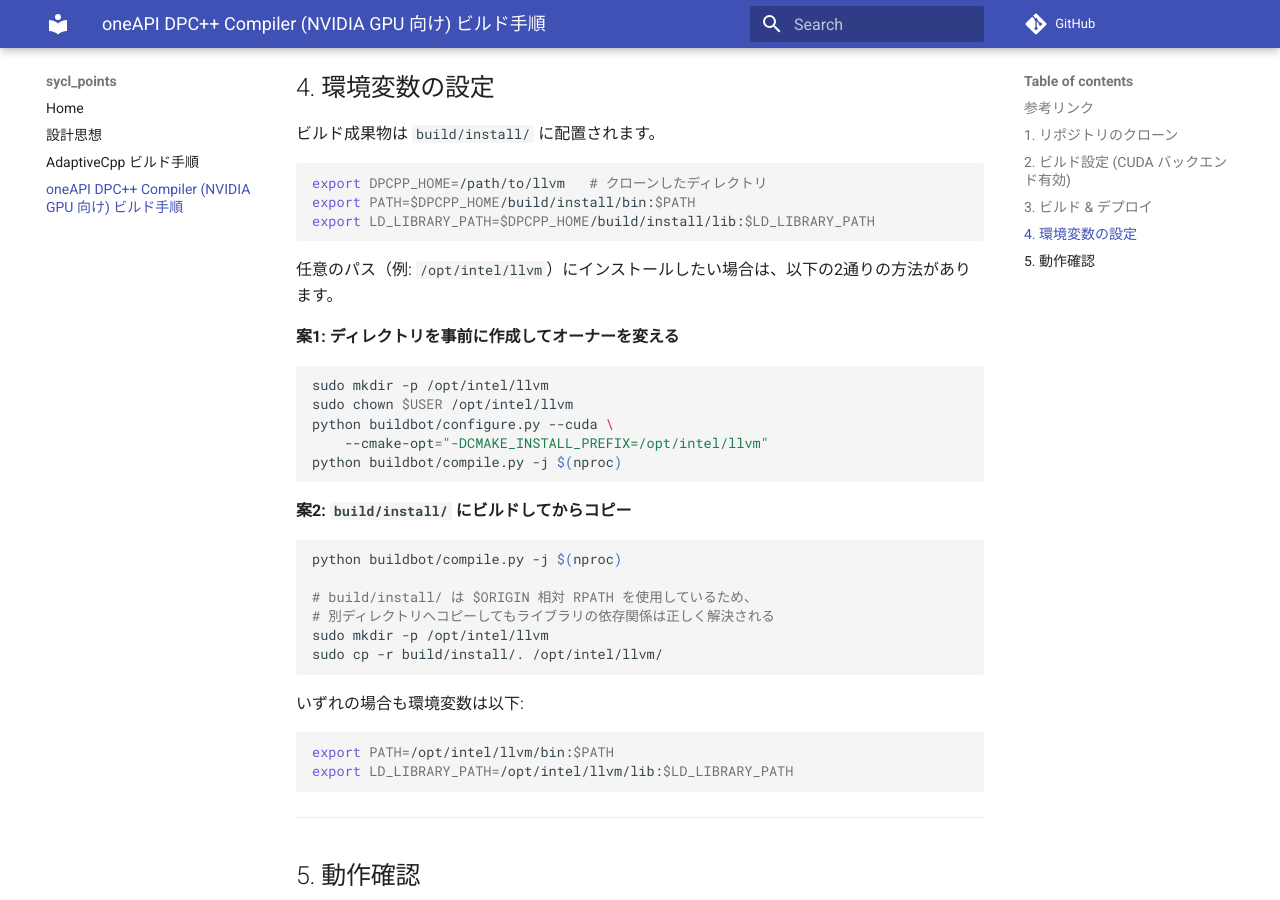
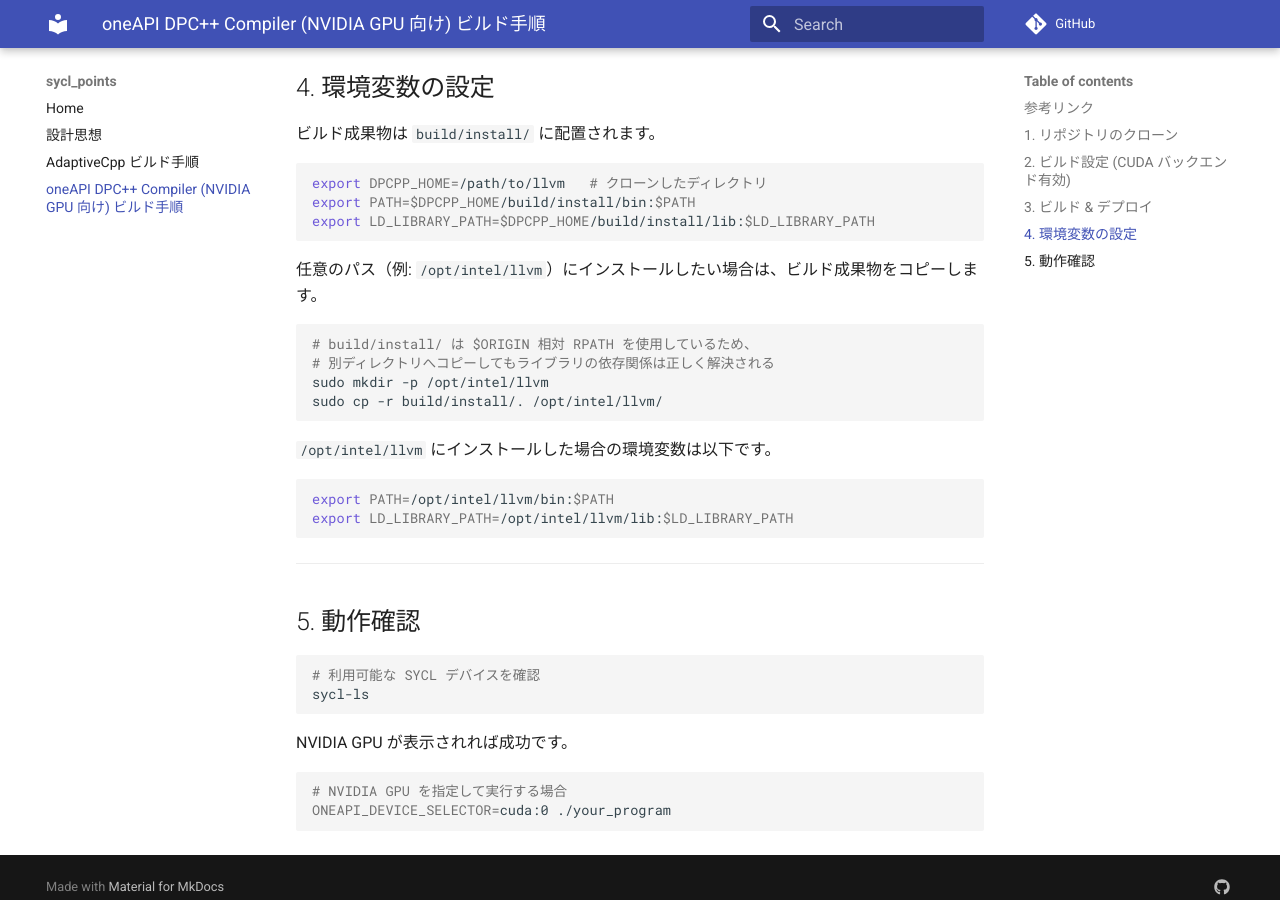
Before and after one commit to fateshelled/sycl_points, an MkDocs documentation site: the page built from docs/install_dpcpp_nvidia.md, in a window 1280 px wide and 900 px high, scrolled down 1430 px. Built offline with MkDocs 1.6.1 and Material for MkDocs 9.7.7, drawn with Linux system fonts in a browser that asks for light colours; comment, search, counter and statistics services are not loaded.

Commit message:
feat: Update DPC++ installation guide for NVIDIA GPUs

````diff
--- a/docs/install_dpcpp_nvidia.md
+++ b/docs/install_dpcpp_nvidia.md
@@ -66,30 +66,16 @@ export PATH=$DPCPP_HOME/build/install/bin:$PATH
 export LD_LIBRARY_PATH=$DPCPP_HOME/build/install/lib:$LD_LIBRARY_PATH
 ```
 
-任意のパス（例: `/opt/intel/llvm`）にインストールしたい場合は、以下の2通りの方法があります。
-
-**案1: ディレクトリを事前に作成してオーナーを変える**
+任意のパス（例: `/opt/intel/llvm`）にインストールしたい場合は、ビルド成果物をコピーします。
 
 ```bash
-sudo mkdir -p /opt/intel/llvm
-sudo chown $USER /opt/intel/llvm
-python buildbot/configure.py --cuda \
-    --cmake-opt="-DCMAKE_INSTALL_PREFIX=/opt/intel/llvm"
-python buildbot/compile.py -j $(nproc)
-```
-
-**案2: `build/install/` にビルドしてからコピー**
-
-```bash
-python buildbot/compile.py -j $(nproc)
-
 # build/install/ は $ORIGIN 相対 RPATH を使用しているため、
 # 別ディレクトリへコピーしてもライブラリの依存関係は正しく解決される
 sudo mkdir -p /opt/intel/llvm
 sudo cp -r build/install/. /opt/intel/llvm/
 ```
 
-いずれの場合も環境変数は以下:
+`/opt/intel/llvm` にインストールした場合の環境変数は以下です。
 
 ```bash
 export PATH=/opt/intel/llvm/bin:$PATH
````
